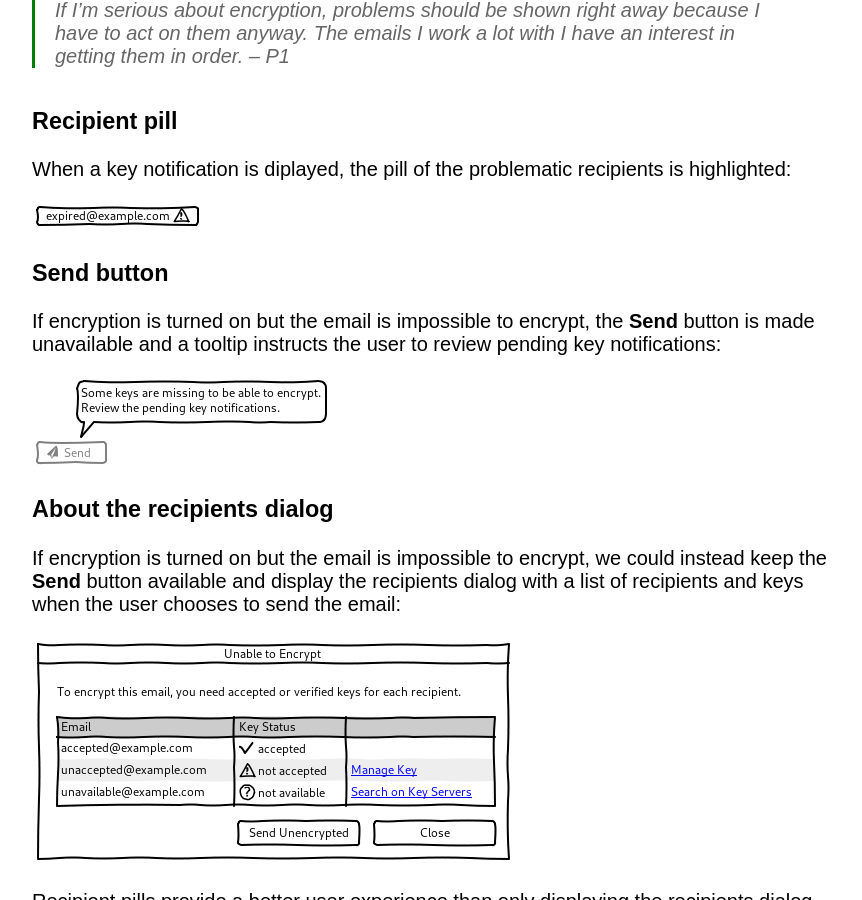
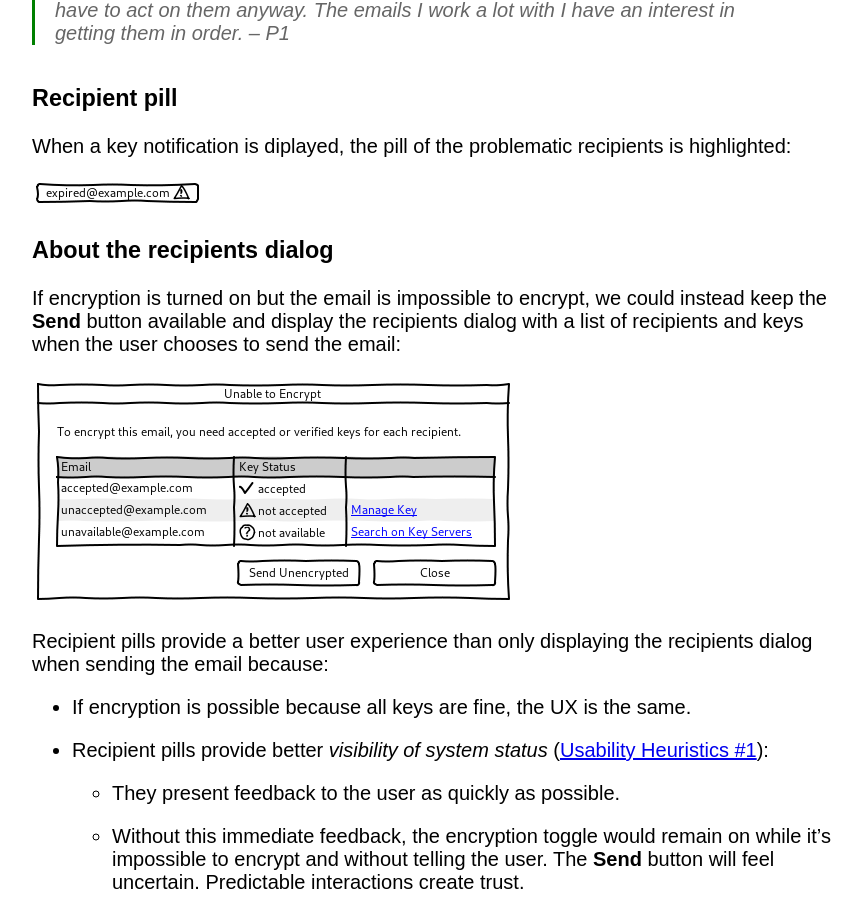
Before and after one commit to nfalquet/thunderbird-openpgp, a Jekyll site: the page built from jekyll/index.md, in a window 1280 px wide and 900 px high, scrolled down 5534 px. Shown: the whole window, without its empty margins (208-1070 px from the left). Built offline with Jekyll 4.4.1, drawn with Linux system fonts in a browser that asks for light colours; the table of contents is made by our own code.

Commit message:
The Send button will always be available

```diff
--- a/jekyll/index.md
+++ b/jekyll/index.md
@@ -185,14 +185,6 @@ When a key notification is diplayed, the pill of the problematic recipients is
 highlighted:
 
 ![](mockups/recipient-pill.png)
-
-### Send button
-
-If encryption is turned on but the email is impossible to encrypt, the **Send**
-button is made unavailable and a tooltip instructs the user to review pending
-key notifications:
-
-![](mockups/send-unavailable.png)
 
 ### About the recipients dialog
 
```
